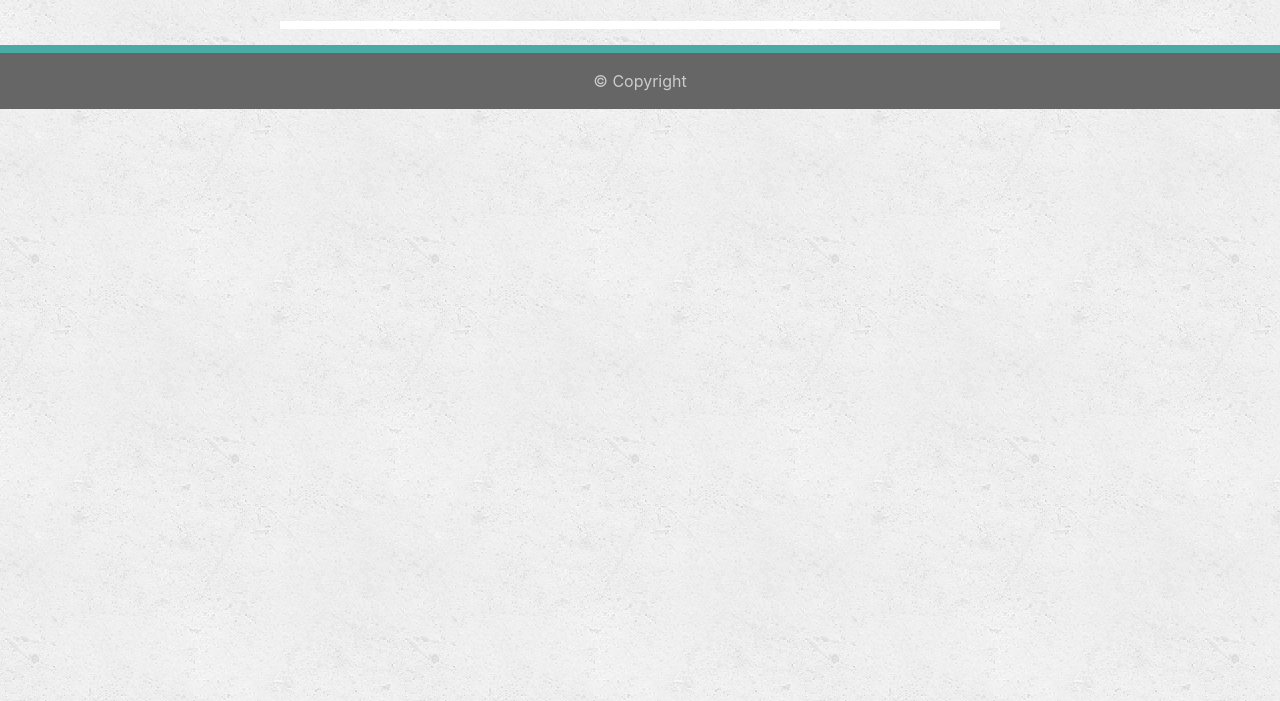
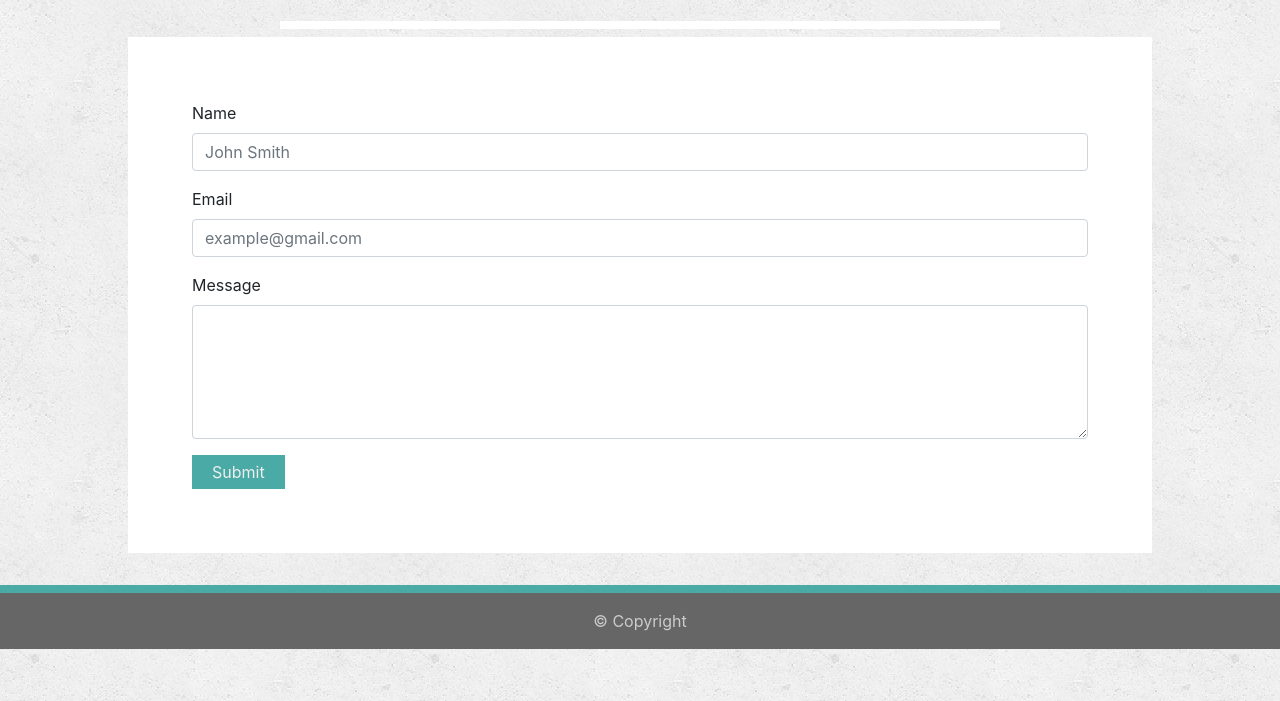
Before and after one commit to cprybell/Bootstrap-Portfolio, a plain HTML site: page contact.html in a window 1280 px wide. Shown: the part 99-800 px from the top of the page. Drawn offline with nearby package versions, Linux system fonts and the light colour scheme.

Commit message:
Added form to the contact.html file

```diff
--- a/contact.html
+++ b/contact.html
@@ -31,6 +31,23 @@
                 <div class="col-12 col-md-6 col-lg-6 col-xl-6">
                 </div>
             </div>
+        </div>
+        <form style="background-color: white; width: 80%; margin: 0 auto; padding: 5%">
+            <div class="form-group">
+                <label for="nameInput">Name</label>
+                <input type="text" class="form-control" id="nameInput" placeholder="John Smith">
+            </div>
+            <div class="form-group">
+                    <label for="emailInput">Email</label>
+                    <input type="email" class="form-control" id="emailInput" placeholder="example@gmail.com">
+            </div>
+            <div class="form-group">
+                    <label for="messageInput">Message</label>
+                    <textarea class="form-control" id="messageInput" rows="5"></textarea>
+            </div>
+            <button type="submit" class="bth btn-primary" style="padding:5px 20px 5px 20px; background-color: #4aaaa5; color:#efefef; border: 0px;">Submit</button>
+        </form>
+        <div class="container-fluid pt-3">
             <div class="row mt-3">
                 <div class="col-12 text-center py-3" style="background-color: #666666; color: #cccccc; border-top: 8px solid #4aaaa5; width: 100%;">
                     &copy Copyright
```
